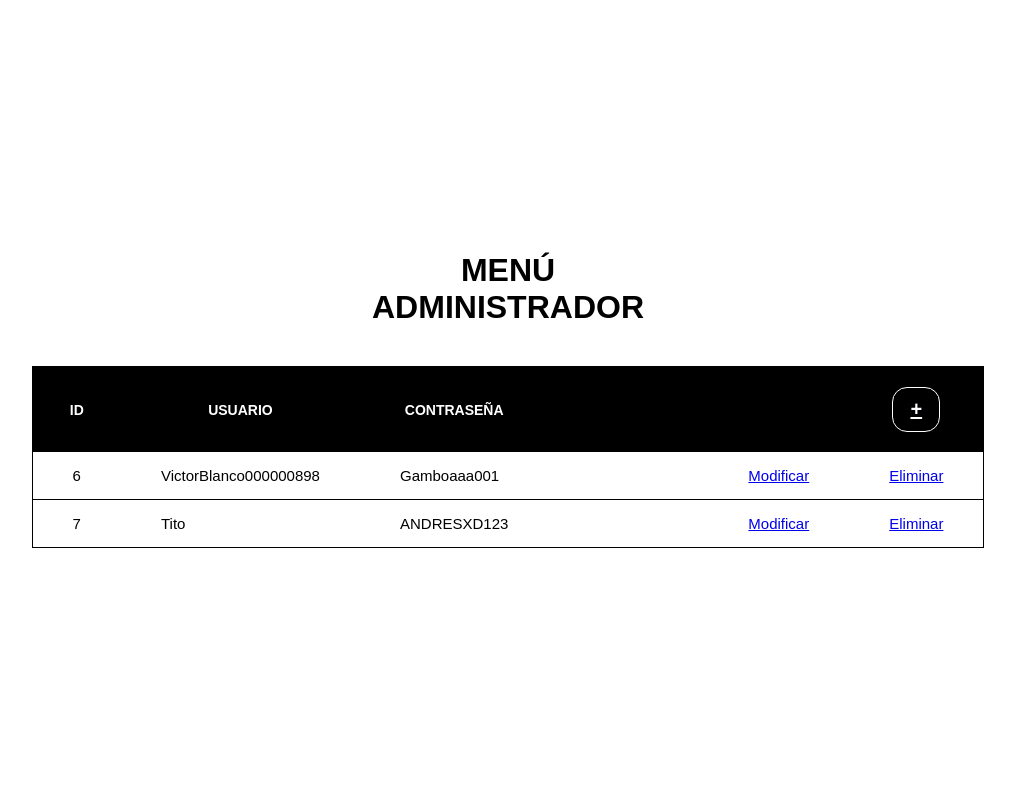
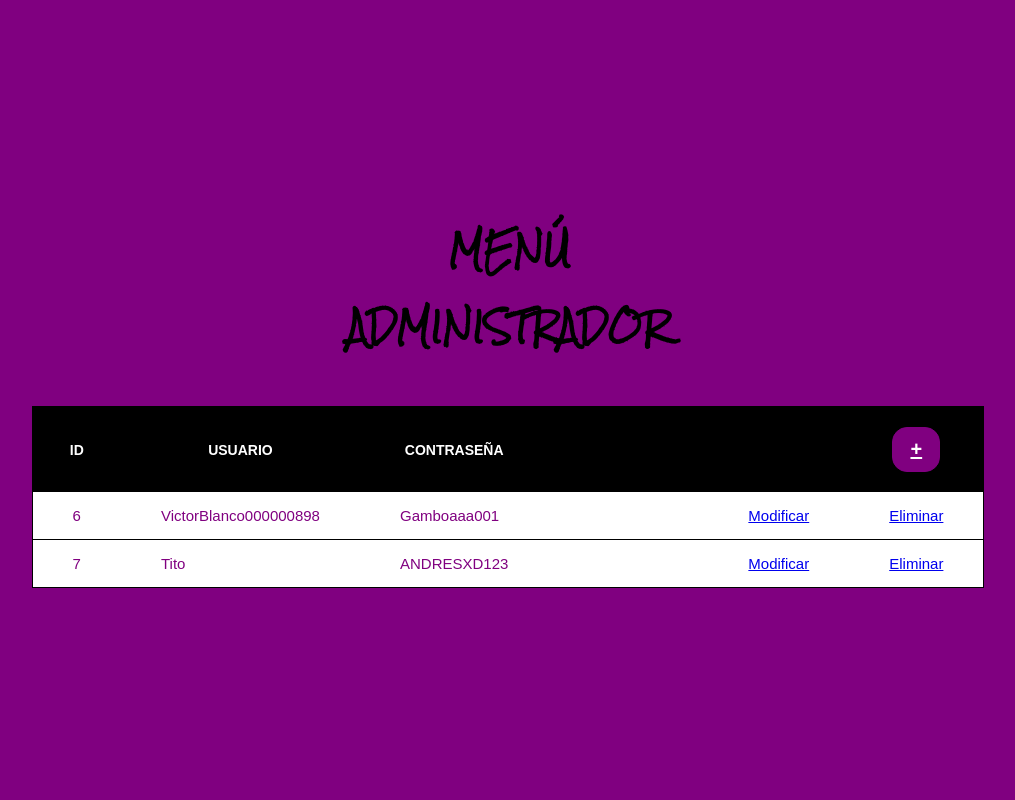
Before and after one commit to victorblanco666/Django-Cosmic, a Django app: page /administrador/ in a window 1280 px wide. Shown: the whole page, without its empty margins (132-1147 px from the left). Run offline with Django 4.2, Linux system fonts and the light colour scheme; data comes from the database, SQL or seed files in the repository.

Commit message:
edicion estilo css

```diff
--- a/Guitar/templates/agregarUsuario.html
+++ b/Guitar/templates/agregarUsuario.html
@@ -7,6 +7,8 @@
     <title>Document</title>
     <link rel="stylesheet" href="{% static 'css/usserag.css' %}">
     <link rel="stylesheet" href="https://cdnjs.cloudflare.com/ajax/libs/font-awesome/6.1.1/css/all.min.css" integrity="sha512-KfkfwYDsLkIlwQp6LFnl8zNdLGxu9YAA1QvwINks4PhcElQSvqcyVLLD9aMhXd13uQjoXtEKNosOWaZqXgel0g==" crossorigin="anonymous" referrerpolicy="no-referrer" />
+    <link href="https://fonts.googleapis.com/css2?family=Rock+Salt&display=swap" rel="stylesheet">
+
 </head>
 <body>
     <form action="{% url 'agregarUsuario' %}" method="POST">
--- a/Guitar/templates/indexadmin.html
+++ b/Guitar/templates/indexadmin.html
@@ -5,6 +5,7 @@
     <meta charset="UTF-8">
     <meta name="viewport" content="width=device-width, initial-scale=1.0">
     <title>ADMINISTRADOR</title>
+    <link href="https://fonts.googleapis.com/css2?family=Rock+Salt&display=swap" rel="stylesheet">
     <link rel="stylesheet" href="{% static 'css/admin.css' %}">
 </head>
 <body>
--- a/Guitar/templates/modificarUsuario.html
+++ b/Guitar/templates/modificarUsuario.html
@@ -6,6 +6,7 @@
     <meta name="viewport" content="width=device-width, initial-scale=1.0">
     <title>Modificar Datos</title>
     <link rel="stylesheet" href="{% static 'css/usserag.css' %}">
+    <link href="https://fonts.googleapis.com/css2?family=Rock+Salt&display=swap" rel="stylesheet">
     <link rel="stylesheet" href="https://cdnjs.cloudflare.com/ajax/libs/font-awesome/6.1.1/css/all.min.css" integrity="sha512-KfkfwYDsLkIlwQp6LFnl8zNdLGxu9YAA1QvwINks4PhcElQSvqcyVLLD9aMhXd13uQjoXtEKNosOWaZqXgel0g==" crossorigin="anonymous" referrerpolicy="no-referrer" />
 </head>
 <body>
--- a/administrador/static/css/admin.css
+++ b/administrador/static/css/admin.css
@@ -5,14 +5,13 @@
     font-family: sans-serif;
 }
 
-body{
+body {
     display: flex;
     align-items: center;
     justify-content: center;
     min-height: 100vh;
-    background: white;
+    background: purple;
 }
-
 
 table{
     border: solid 1px black;
@@ -26,24 +25,29 @@ thead{
     background-color: black;
 }
 
-.titulos{
+.titulo{
+    padding-bottom: 40px;
+    text-align: center;
     color: white;
+    font-family: 'Rock Salt', cursive;
 }
-
 th{
     padding: 20px 15px;
     font-weight: 700;
     text-transform: uppercase;
+    color: white;
 }
 
 td{
     padding: 15px 40px;
     border-bottom: solid 1px black;
     font-size: 15px;
+    color: purple;
 }
 
 tbody tr{
     cursor: pointer;
+    background-color: white;
 }
 
 tbody tr:hover{
@@ -53,8 +57,9 @@ tbody tr:hover{
 .btn-1{
     display: inline-block;
     padding: 10px 17px;
-    border: 1px solid #FBFCFF;
-    color: #FBFCFF;
+    border: 1px solid purple;
+    color: white;
+    background-color: purple;
     border-radius: 15px;
     font-size: 20px;
     text-transform: capitalize;
@@ -63,4 +68,5 @@ tbody tr:hover{
 .titulo{
     padding-bottom: 40px;
     text-align: center;
+    color: black;
 }
```
Also changed, not shown: administrador/static/css/usserag.css (+6 -5 lines), Guitar/templates/eliminarUsuario.html (line endings or trailing spaces).
